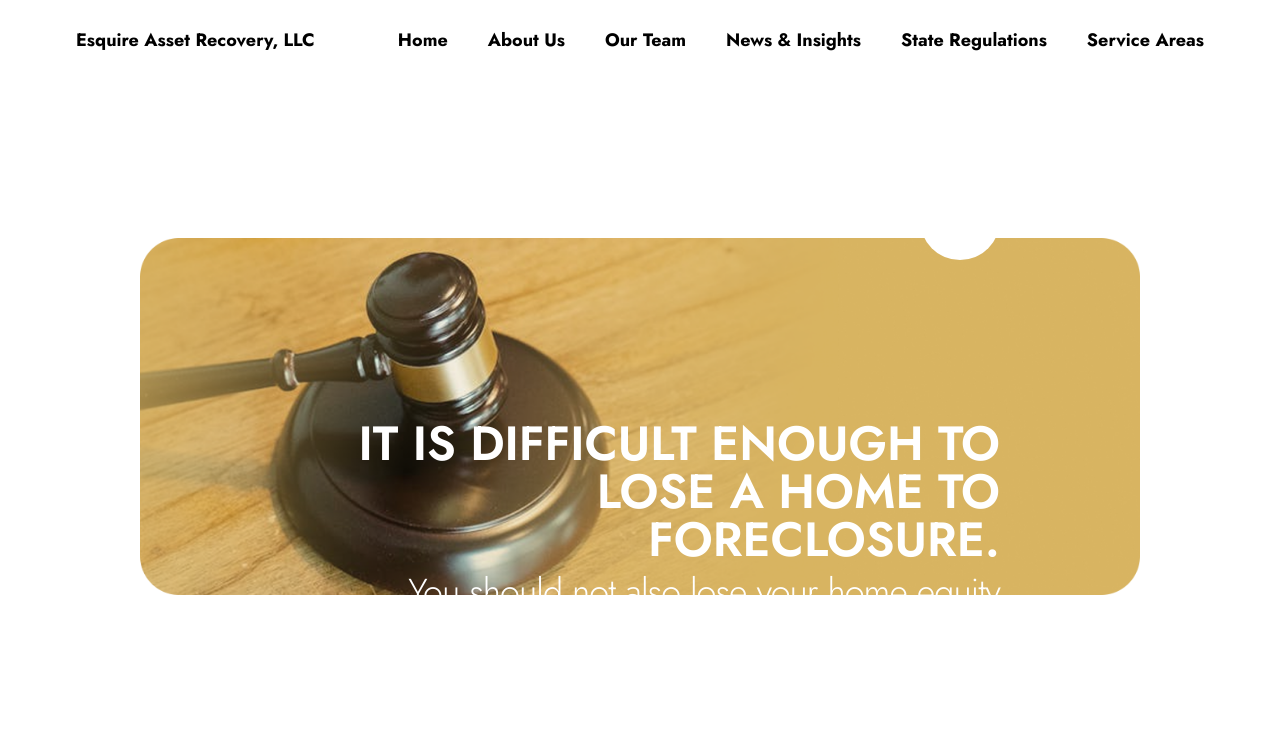
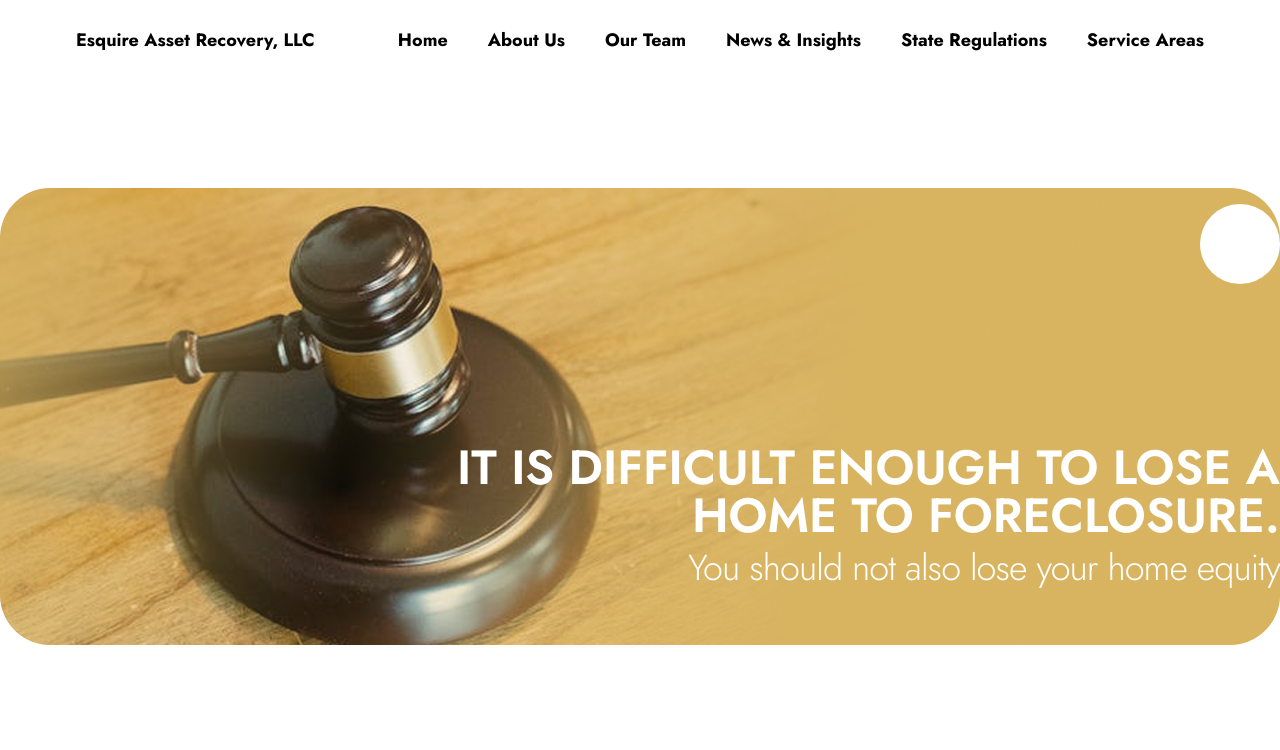
Before and after one commit to Crounous/Esquire, a Next.js app: page / in a window 1280 px wide. Shown: the top 750 px of the page. Built offline with nearby package versions, Linux system fonts and the light colour scheme.

Commit message:
fix: changed hero section text centering issue

```diff
--- a/src/app/page.tsx
+++ b/src/app/page.tsx
@@ -10,15 +10,23 @@ export default function HomePage() {
       <div className="flex flex-col items-center w-full gap-20">
 
         {/* Hero Section */}
-        <div className="flex flex-col justify-center items-center w-full px-35 mt-20 gap-20">
-        <div className="flex flex-col w-full min-h-128 gap-y-40 items-end justify-center bg-contain bg-center bg-no-repeat md:px-35"
-        style={{backgroundImage: "url('/home/images/HeroBackground.png')"}} >
-          <div className="rounded-full bg-white h-20 w-20"> </div>
-          <div className="ml-auto w-full max-w-4xl text-right flex flex-col gap-y-2 pb-10">
-          <h1 className="font-sans text-5xl font-semibold text-white">IT IS DIFFICULT ENOUGH TO LOSE A HOME TO FORECLOSURE.</h1>
-          <p className="font-sans text-4xl font-light tracking-tight text-white">You should not also lose your home equity</p>
-        </div>
-        </div>
+        <div className="w-full mt-20">
+          <div
+            className="flex w-full min-h-128 bg-contain bg-center bg-no-repeat"
+            style={{ backgroundImage: "url('/home/images/HeroBackground.png')" }}
+          >
+            <div className="mx-auto flex w-full max-w-7xl flex-col items-end justify-center gap-y-40">
+              <div className="rounded-full bg-white h-20 w-20"> </div>
+              <div className="w-full max-w-4xl text-right flex flex-col gap-y-2 pb-10">
+                <h1 className="font-sans text-5xl font-semibold text-white">
+                  IT IS DIFFICULT ENOUGH TO LOSE A HOME TO FORECLOSURE.
+                </h1>
+                <p className="font-sans text-4xl font-light tracking-tight text-white">
+                  You should not also lose your home equity
+                </p>
+              </div>
+            </div>
+          </div>
         </div>
 
         {/* Banner Section */}
--- a/src/components/sections/FooterSection.tsx
+++ b/src/components/sections/FooterSection.tsx
@@ -16,7 +16,7 @@ export function FooterSection({
   return (
     <footer {...props} className={cx("relative w-full shrink-0", className)}>
       <div className="relative z-20 h-23 w-full bg-[#D8B461]" />
-      <p className="absolute inset-x-0 top-8.5 z-30 text-center font-sans text-[24px] font-medium leading-[0.75855] tracking-[-0.96px] text-white">
+      <p className="absolute inset-x-0 top-8.5 z-30 text-center font-sans text-[24px] font-medium leading-[0.75855]  text-white">
         © {year} Esquire Asset Recovery, LLC. All rights reserved.
       </p>
     </footer>
```
